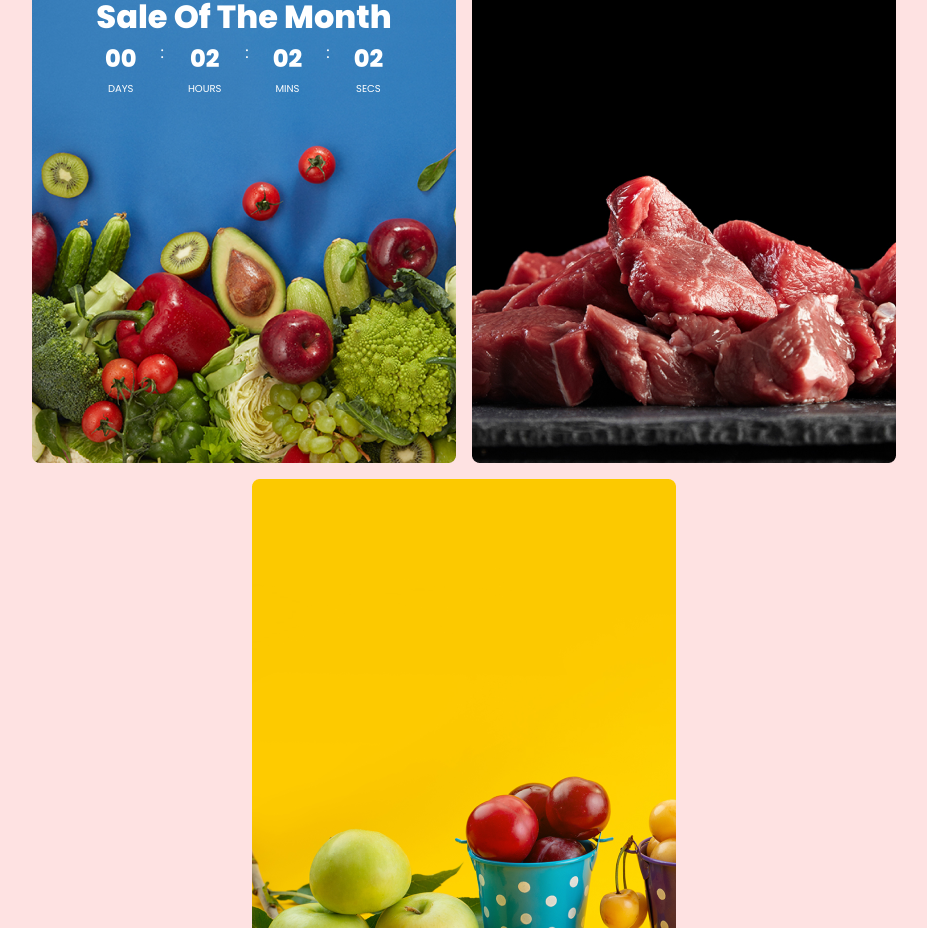
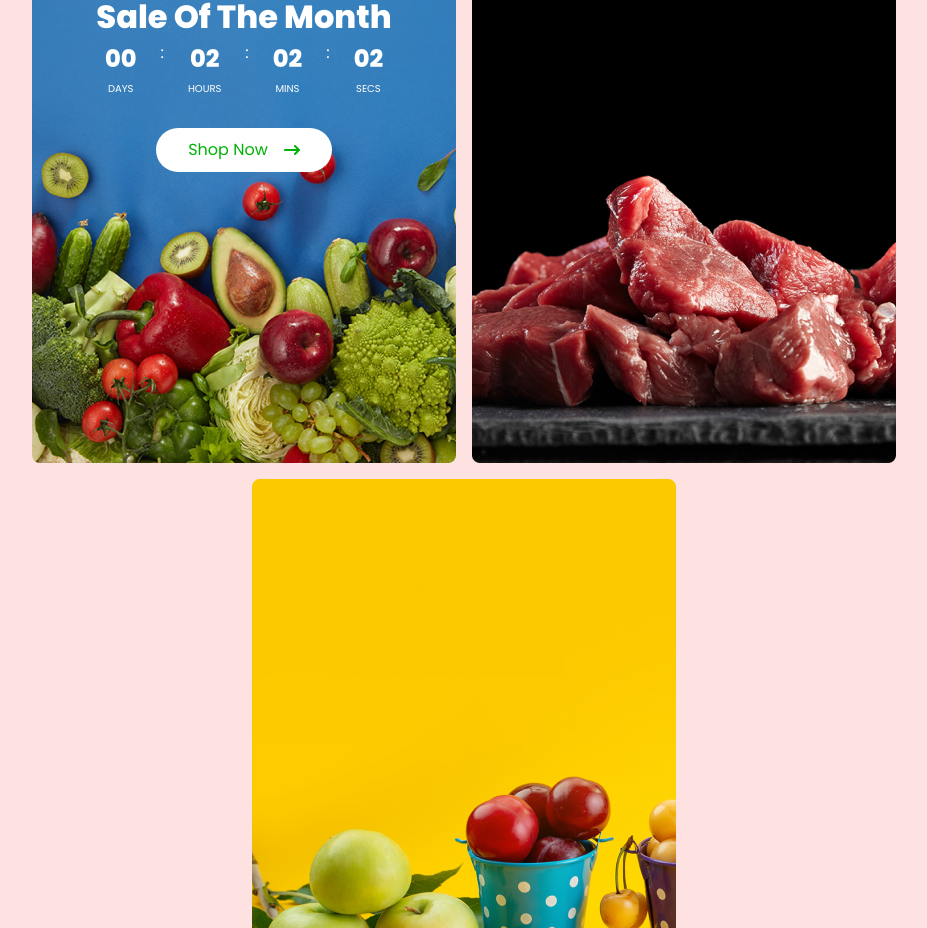
Before and after one commit to KodeNinj/Ecobazar, a Next.js app: page / in a window 1280 px wide. Shown: the part 3035-3963 px from the top of the page, without its empty margins (176-1103 px from the left). Built offline with nearby package versions, Linux system fonts and the light colour scheme.

Commit message:
updated the card

```diff
--- a/src/components/BannerCards/index.tsx
+++ b/src/components/BannerCards/index.tsx
@@ -1,5 +1,6 @@
 import Image from "next/image";
 import React from "react";
+import { FaArrowRightLong } from "react-icons/fa6";
 
 const BannerCards = () => {
 	return (
@@ -33,6 +34,10 @@ const BannerCards = () => {
 							02 <span>SECS</span>
 						</p>
 					</div>
+					{/* end of time */}
+					<button className="flex items-center justify-center gap-[16px] px-[32px] py-[10px] bg-white text-[var(--Primary)] rounded-full my-[32px]">
+						Shop Now <FaArrowRightLong />
+					</button>
 				</div>
 			</div>
 			<div className="lowFat relative">
```
